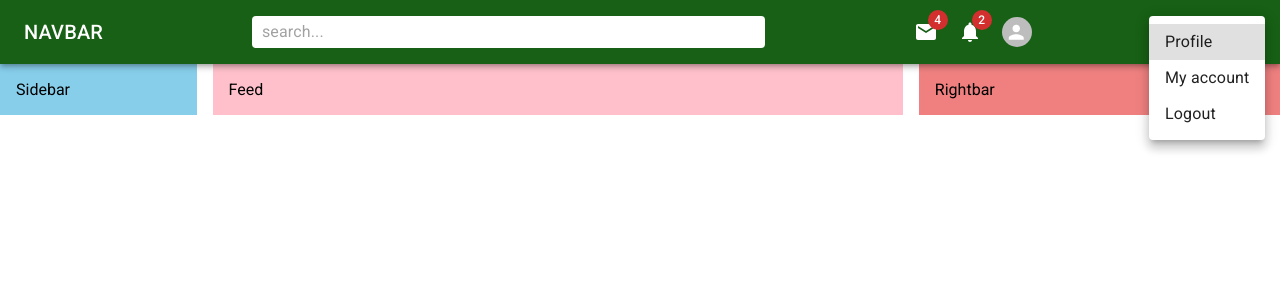
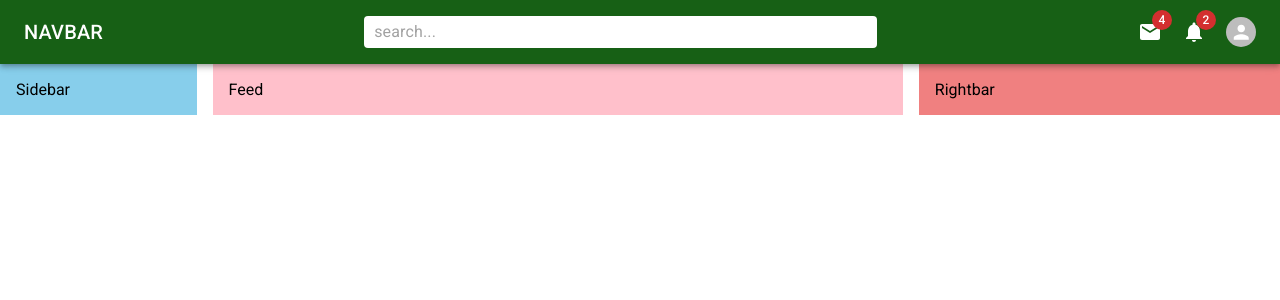
Before and after one commit to js-slime0614/useMaterialUI, a React (Create React App) app in the folder mui/: page / in a window 1280 px wide. Shown: the top 300 px of the page. Built offline with nearby package versions, Linux system fonts and the light colour scheme.

Commit message:
mui_menu

```diff
--- a/mui/src/components/Navbar.jsx
+++ b/mui/src/components/Navbar.jsx
@@ -27,7 +27,7 @@ const UserBox = styled(Box) (({theme}) => ({
     alignItems: 'center',
     gap: '10px',
     [theme.breakpoints.up('sm')]:{
-        display:'no                   ne'
+        display:'none'
     }
 }))
 
@@ -36,7 +36,9 @@ const Navbar = () => {
     return (
         <AppBar position="sticky">
             <StyledToolbar>
-                <Typography variant="h6" sx={{display:{xs:"none", sm:"block"}}}>NAVBAR</Typography>
+                <Typography variant="h6" sx={{display:{xs:"none", sm:"block"}}}>
+                    NAVBAR
+                </Typography>
                 <Pets sx={{display:{xs:"block", sm:"none"}}}/>
                 <Search><InputBase placeholder="search..."/></Search>
                 <Icons>
@@ -47,10 +49,10 @@ const Navbar = () => {
                         <Notifications/>
                     </Badge>
                     <Avatar sx={{width:30, height:30}} src=""
-
+                    onClick={e=>setOpen(true)}
                     />
                 </Icons>
-                <UserBox>
+                <UserBox onClick={e=>setOpen(true)}>
                 <Avatar sx={{width:30, height:30}} src=""/>
                 <Typography variant="span">John</Typography>
                 </UserBox>
@@ -58,7 +60,8 @@ const Navbar = () => {
             <Menu
                 id="demo-positioned-menu"
                 aria-labelledby='demo-positioned-button'
-                open={true}
+                open={open}
+                onClose={e=>setOpen(false)}
                 anchorOrigin={{
                     vertical: 'top',
                     horizontal: 'right',
```
